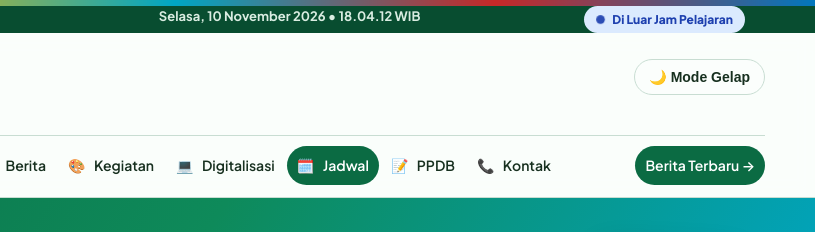
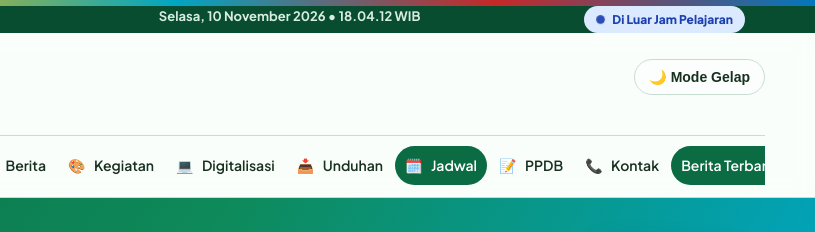
Before and after one commit to anggerukmo01-eng/sdn1gerduren-website, a plain HTML site: page jadwal/index.html in a window 1280 px wide. Shown: the top 232 px of the page, 465-1280 px from the left. Drawn offline with Linux system fonts and the light colour scheme.

Commit message:
Menu Unduhan: tambah tautan di navigasi

```diff
--- a/jadwal/index.html
+++ b/jadwal/index.html
@@ -34,7 +34,7 @@
       <button class="theme-btn" type="button" id="theme-btn" aria-label="Ubah mode gelap atau terang">&#127769; Mode Gelap</button>
       <button class="menu-btn" type="button" aria-expanded="false" aria-controls="nav-utama" id="menu-btn">&#9776; Menu</button>
     </div>
-    <nav aria-label="Navigasi utama" id="nav-utama"><a href="/"><span aria-hidden="true">🏠</span> Beranda</a><a href="/profil/"><span aria-hidden="true">🏫</span> Profil</a><a href="/guru/"><span aria-hidden="true">👩‍🏫</span> Guru</a><a href="/akademik/"><span aria-hidden="true">📚</span> Akademik</a><a href="/berita/"><span aria-hidden="true">📰</span> Berita</a><a href="/kegiatan/"><span aria-hidden="true">🎨</span> Kegiatan</a><a href="/digitalisasi/"><span aria-hidden="true">💻</span> Digitalisasi</a><a href="/jadwal/" class="active"><span aria-hidden="true">🗓️</span> Jadwal</a><a href="/ppdb/"><span aria-hidden="true">📝</span> PPDB</a><a href="/kontak/"><span aria-hidden="true">📞</span> Kontak</a><a class="cta" href="/berita/">Berita Terbaru &rarr;</a></nav>
+    <nav aria-label="Navigasi utama" id="nav-utama"><a href="/"><span aria-hidden="true">🏠</span> Beranda</a><a href="/profil/"><span aria-hidden="true">🏫</span> Profil</a><a href="/guru/"><span aria-hidden="true">👩‍🏫</span> Guru</a><a href="/akademik/"><span aria-hidden="true">📚</span> Akademik</a><a href="/berita/"><span aria-hidden="true">📰</span> Berita</a><a href="/kegiatan/"><span aria-hidden="true">🎨</span> Kegiatan</a><a href="/digitalisasi/"><span aria-hidden="true">💻</span> Digitalisasi</a><a href="/unduhan/"><span aria-hidden="true">📥</span> Unduhan</a><a href="/jadwal/" class="active"><span aria-hidden="true">🗓️</span> Jadwal</a><a href="/ppdb/"><span aria-hidden="true">📝</span> PPDB</a><a href="/kontak/"><span aria-hidden="true">📞</span> Kontak</a><a class="cta" href="/berita/">Berita Terbaru &rarr;</a></nav>
   </div>
 </header>
 <main id="konten">
@@ -88,7 +88,7 @@
       <strong style="color:#fff">Navigasi</strong>
       <ul class="footer-links">
         <li><a href="/">Beranda</a> &bull; <a href="/profil/">Profil</a> &bull; <a href="/guru/">Guru</a> &bull; <a href="/akademik/">Akademik</a></li>
-        <li><a href="/berita/">Berita</a> &bull; <a href="/kegiatan/">Kegiatan</a> &bull; <a href="/digitalisasi/">Digitalisasi</a> &bull; <a href="/jadwal/">Jadwal</a> &bull; <a href="/ppdb/">PPDB</a></li>
+        <li><a href="/berita/">Berita</a> &bull; <a href="/kegiatan/">Kegiatan</a> &bull; <a href="/digitalisasi/">Digitalisasi</a> &bull; <a href="/unduhan/">Unduhan</a> &bull; <a href="/jadwal/">Jadwal</a> &bull; <a href="/ppdb/">PPDB</a></li>
         <li><a href="/kontak/">Kontak</a> &bull; <a href="/admin">Kelola Berita (Admin)</a></li>
       </ul>
     </div>
```
